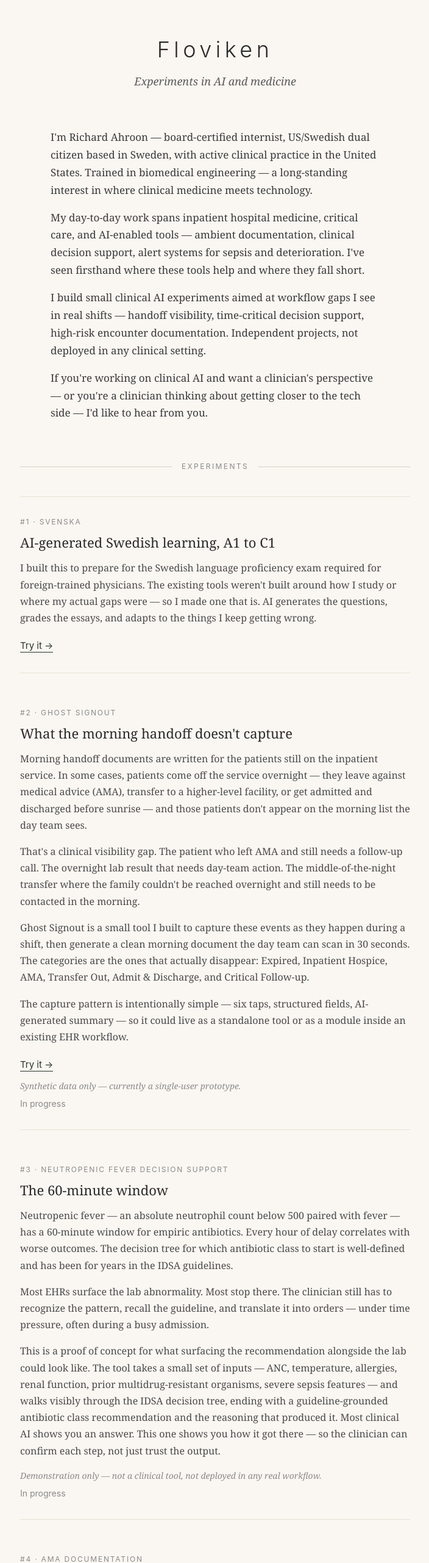
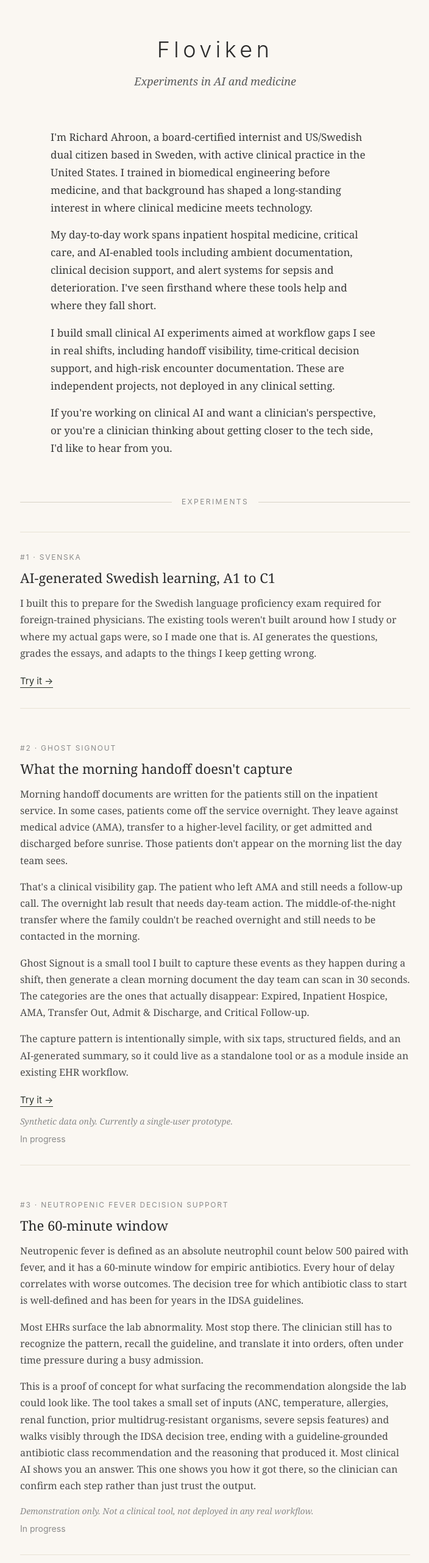
Before and after one commit to RAhroonAI/floviken-site, a Next.js app: page / in a window 1280 px wide. Shown: the part 234-2797 px from the top of the page at 61% size, without its empty margins (287-991 px from the left). Built offline with nearby package versions, Linux system fonts and the light colour scheme.

Commit message:
Remove em dashes, restructure About

```diff
--- a/src/app/page.js
+++ b/src/app/page.js
@@ -57,16 +57,16 @@ export default function Home() {
           marginRight: 'auto',
         }}>
           <p style={{ margin: '0 0 1rem 0' }}>
-            I&apos;m Richard Ahroon &mdash; board-certified internist, US/Swedish dual citizen based in Sweden, with active clinical practice in the United States. Trained in biomedical engineering &mdash; a long-standing interest in where clinical medicine meets technology.
+            I&apos;m Richard Ahroon, a board-certified internist and US/Swedish dual citizen based in Sweden, with active clinical practice in the United States. I trained in biomedical engineering before medicine, and that background has shaped a long-standing interest in where clinical medicine meets technology.
           </p>
           <p style={{ margin: '0 0 1rem 0' }}>
-            My day-to-day work spans inpatient hospital medicine, critical care, and AI-enabled tools &mdash; ambient documentation, clinical decision support, alert systems for sepsis and deterioration. I&apos;ve seen firsthand where these tools help and where they fall short.
+            My day-to-day work spans inpatient hospital medicine, critical care, and AI-enabled tools including ambient documentation, clinical decision support, and alert systems for sepsis and deterioration. I&apos;ve seen firsthand where these tools help and where they fall short.
           </p>
           <p style={{ margin: '0 0 1rem 0' }}>
-            I build small clinical AI experiments aimed at workflow gaps I see in real shifts &mdash; handoff visibility, time-critical decision support, high-risk encounter documentation. Independent projects, not deployed in any clinical setting.
+            I build small clinical AI experiments aimed at workflow gaps I see in real shifts, including handoff visibility, time-critical decision support, and high-risk encounter documentation. These are independent projects, not deployed in any clinical setting.
           </p>
           <p style={{ margin: 0 }}>
-            If you&apos;re working on clinical AI and want a clinician&apos;s perspective &mdash; or you&apos;re a clinician thinking about getting closer to the tech side &mdash; I&apos;d like to hear from you.
+            If you&apos;re working on clinical AI and want a clinician&apos;s perspective, or you&apos;re a clinician thinking about getting closer to the tech side, I&apos;d like to hear from you.
           </p>
         </div>
 
@@ -125,7 +125,7 @@ export default function Home() {
             marginBottom: '1.25rem',
             marginTop: 0,
           }}>
-            I built this to prepare for the Swedish language proficiency exam required for foreign-trained physicians. The existing tools weren&apos;t built around how I study or where my actual gaps were &mdash; so I made one that is. AI generates the questions, grades the essays, and adapts to the things I keep getting wrong.
+            I built this to prepare for the Swedish language proficiency exam required for foreign-trained physicians. The existing tools weren&apos;t built around how I study or where my actual gaps were, so I made one that is. AI generates the questions, grades the essays, and adapts to the things I keep getting wrong.
           </p>
           <a href="https://swedish-learning-app-beta.vercel.app" target="_blank" rel="noopener noreferrer" style={{
             fontFamily: '"Inter", -apple-system, sans-serif',
@@ -173,7 +173,7 @@ export default function Home() {
             marginBottom: '1rem',
             marginTop: 0,
           }}>
-            Morning handoff documents are written for the patients still on the inpatient service. In some cases, patients come off the service overnight &mdash; they leave against medical advice (AMA), transfer to a higher-level facility, or get admitted and discharged before sunrise &mdash; and those patients don&apos;t appear on the morning list the day team sees.
+            Morning handoff documents are written for the patients still on the inpatient service. In some cases, patients come off the service overnight. They leave against medical advice (AMA), transfer to a higher-level facility, or get admitted and discharged before sunrise. Those patients don&apos;t appear on the morning list the day team sees.
           </p>
           <p style={{
             fontFamily: '"Georgia", serif',
@@ -203,7 +203,7 @@ export default function Home() {
             marginBottom: '1.25rem',
             marginTop: 0,
           }}>
-            The capture pattern is intentionally simple &mdash; six taps, structured fields, AI-generated summary &mdash; so it could live as a standalone tool or as a module inside an existing EHR workflow.
+            The capture pattern is intentionally simple, with six taps, structured fields, and an AI-generated summary, so it could live as a standalone tool or as a module inside an existing EHR workflow.
           </p>
           <a href="https://ghost-signout.vercel.app/capture" target="_blank" rel="noopener noreferrer" style={{
             fontFamily: '"Inter", -apple-system, sans-serif',
@@ -223,7 +223,7 @@ export default function Home() {
             marginTop: '0.75rem',
             marginBottom: '0.5rem',
           }}>
-            Synthetic data only &mdash; currently a single-user prototype.
+            Synthetic data only. Currently a single-user prototype.
           </p>
           <p style={{
             fontFamily: '"Inter", -apple-system, sans-serif',
@@ -270,7 +270,7 @@ export default function Home() {
             marginBottom: '1rem',
             marginTop: 0,
           }}>
-            Neutropenic fever &mdash; an absolute neutrophil count below 500 paired with fever &mdash; has a 60-minute window for empiric antibiotics. Every hour of delay correlates with worse outcomes. The decision tree for which antibiotic class to start is well-defined and has been for years in the IDSA guidelines.
+            Neutropenic fever is defined as an absolute neutrophil count below 500 paired with fever, and it has a 60-minute window for empiric antibiotics. Every hour of delay correlates with worse outcomes. The decision tree for which antibiotic class to start is well-defined and has been for years in the IDSA guidelines.
           </p>
           <p style={{
             fontFamily: '"Georgia", serif',
@@ -280,7 +280,7 @@ export default function Home() {
             marginBottom: '1rem',
             marginTop: 0,
           }}>
-            Most EHRs surface the lab abnormality. Most stop there. The clinician still has to recognize the pattern, recall the guideline, and translate it into orders &mdash; under time pressure, often during a busy admission.
+            Most EHRs surface the lab abnormality. Most stop there. The clinician still has to recognize the pattern, recall the guideline, and translate it into orders, often under time pressure during a busy admission.
           </p>
           <p style={{
             fontFamily: '"Georgia", serif',
@@ -290,7 +290,7 @@ export default function Home() {
             marginBottom: '1rem',
             marginTop: 0,
           }}>
-            This is a proof of concept for what surfacing the recommendation alongside the lab could look like. The tool takes a small set of inputs &mdash; ANC, temperature, allergies, renal function, prior multidrug-resistant organisms, severe sepsis features &mdash; and walks visibly through the IDSA decision tree, ending with a guideline-grounded antibiotic class recommendation and the reasoning that produced it. Most clinical AI shows you an answer. This one shows you how it got there &mdash; so the clinician can confirm each step, not just trust the output.
+            This is a proof of concept for what surfacing the recommendation alongside the lab could look like. The tool takes a small set of inputs (ANC, temperature, allergies, renal function, prior multidrug-resistant organisms, severe sepsis features) and walks visibly through the IDSA decision tree, ending with a guideline-grounded antibiotic class recommendation and the reasoning that produced it. Most clinical AI shows you an answer. This one shows you how it got there, so the clinician can confirm each step rather than just trust the output.
           </p>
           <p style={{
             fontFamily: '"Georgia", serif',
@@ -300,7 +300,7 @@ export default function Home() {
             marginBottom: '0.5rem',
             marginTop: 0,
           }}>
-            Demonstration only &mdash; not a clinical tool, not deployed in any real workflow.
+            Demonstration only. Not a clinical tool, not deployed in any real workflow.
           </p>
           <p style={{
             fontFamily: '"Inter", -apple-system, sans-serif',
@@ -347,7 +347,7 @@ export default function Home() {
             marginBottom: '1rem',
             marginTop: 0,
           }}>
-            A patient leaving against medical advice &mdash; AMA &mdash; is one of the highest-risk discharges in inpatient medicine. The widely held belief is that a signed AMA form is sufficient legal and clinical protection. It isn&apos;t. The signed form is one of the least important pieces. What actually matters is whether the chart shows the physician assessed decision-making capacity, named the specific risks (often including death), confirmed the patient&apos;s understanding, offered alternatives, and addressed reversible factors &mdash; pain, intoxication, undertreated psychiatric symptoms.
+            A patient leaving against medical advice (AMA) is one of the highest-risk discharges in inpatient medicine. The widely held belief is that a signed AMA form is sufficient legal and clinical protection. It isn&apos;t. The signed form is one of the least important pieces. What actually matters is whether the chart shows the physician assessed decision-making capacity, named the specific risks (often including death), confirmed the patient&apos;s understanding, offered alternatives, and addressed reversible factors like pain, intoxication, and undertreated psychiatric symptoms.
           </p>
           <p style={{
             fontFamily: '"Georgia", serif',
@@ -357,7 +357,7 @@ export default function Home() {
             marginBottom: '1rem',
             marginTop: 0,
           }}>
-            Almost none of that gets captured fully in real time, especially at 2 a.m. with a hostile patient. The gap isn&apos;t physician knowledge &mdash; most of us know what should be documented. The gap is capture: there&apos;s no structured prompt at the moment the encounter is actually happening.
+            Almost none of that gets captured fully in real time, especially at 2 a.m. with a hostile patient. The gap isn&apos;t physician knowledge. Most of us know what should be documented. The gap is capture, because there&apos;s no structured prompt at the moment the encounter is actually happening.
           </p>
           <p style={{
             fontFamily: '"Georgia", serif',
@@ -367,7 +367,7 @@ export default function Home() {
             marginBottom: '1rem',
             marginTop: 0,
           }}>
-            I&apos;m building a small documentation checklist tool that walks a physician through the variables that matter for an AMA encounter &mdash; structured fields, evidence-grounded prompts, AI-assisted summary generation. The output is a chart-ready note that captures what was actually assessed, not just that the form was signed.
+            I&apos;m building a small documentation checklist tool that walks a physician through the variables that matter for an AMA encounter, with structured fields, evidence-grounded prompts, and AI-assisted summary generation. The output is a chart-ready note that captures what was actually assessed, not just that the form was signed.
           </p>
           <p style={{
             fontFamily: '"Inter", -apple-system, sans-serif',
```
